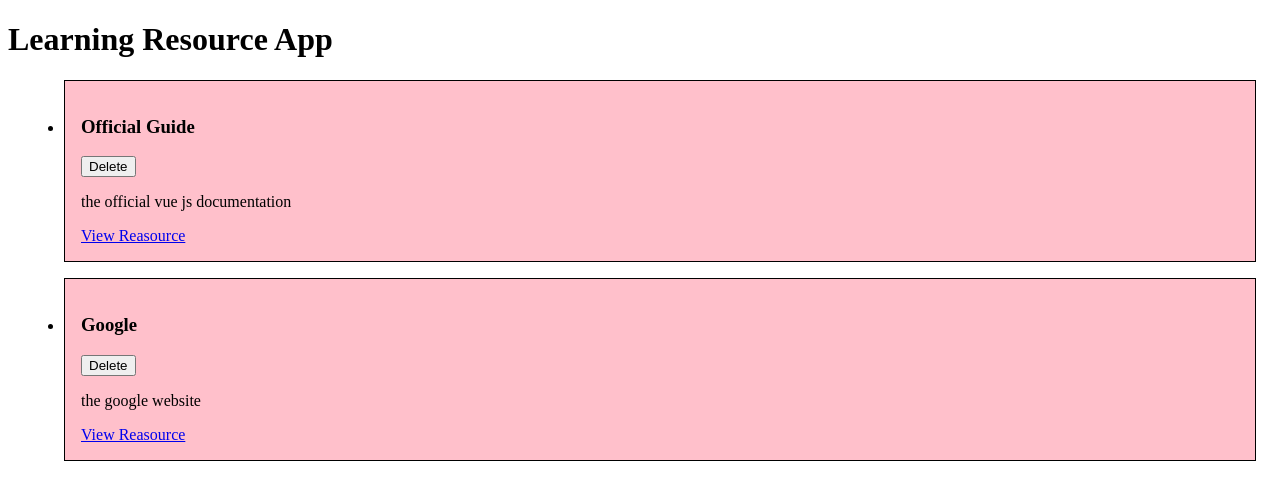
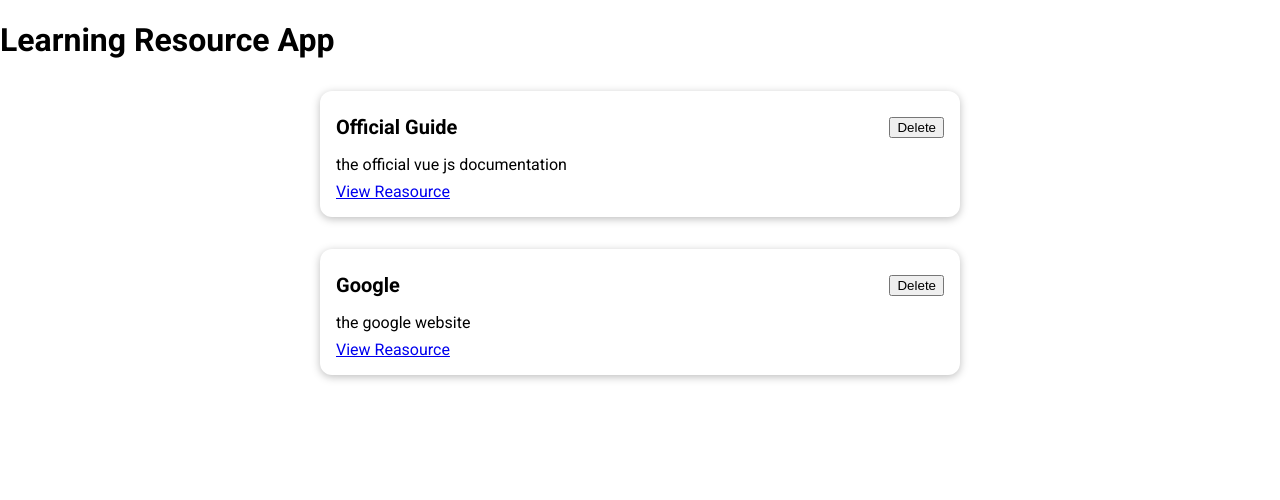
Before and after one commit to norhanreda/LearningResources, a Vue app: page / in a window 1280 px wide. Shown: the top 500 px of the page. Built offline with nearby package versions, Linux system fonts and the light colour scheme.

Commit message:
add base card

```diff
--- a/src/App.vue
+++ b/src/App.vue
@@ -40,5 +40,17 @@ export default {
 </script>
 
 <style>
+@import url('https://fonts.googleapis.com/css2?family=Roboto:wght@400;700&display=swap');
 
+* {
+  box-sizing: border-box;
+}
+
+html {
+  font-family: 'Roboto', sans-serif;
+}
+
+body {
+  margin: 0;
+}
 </style>
--- /dev/null
+++ b/src/components/UI/BaseCard.vue
@@ -0,0 +1,24 @@
+<template>
+ <div >
+<slot> </slot>
+</div>
+</template>
+
+<script>
+
+
+export default {
+
+};
+
+</script>
+
+<style scoped>
+div {
+  border-radius: 12px;
+  box-shadow: 0 2px 8px rgba(0, 0, 0, 0.26);
+  padding: 1rem;
+  margin: 2rem auto;
+  max-width: 40rem;
+}
+</style>
--- a/src/components/learn/LearningResource.vue
+++ b/src/components/learn/LearningResource.vue
@@ -1,35 +1,50 @@
 <template>
+<base-card>
   <li>
-    <div>
+
       <header>
         <h3> {{title}}</h3>
         <button>Delete</button>
       </header>
-    </div>
+
 
     <p> {{description}}</p>
     <nav>
       <a v-bind:href="link"> View Reasource</a>
     </nav>
   </li>
+  </base-card>
 </template>
 
 <script>
+import BaseCard from '../UI/BaseCard.vue';
+
 export default {
+  components: { BaseCard },
   props: ['title','description','link'],
 
 };
 </script>
 
 <style scoped>
-li
-{
-text-align: left;
-border: 0.1rem solid black;
-padding:1rem;
-margin: 1rem;
-background-color:pink;
+li {
+  margin: auto;
+  max-width: 40rem;
+}
 
+header {
+  display: flex;
+  justify-content: space-between;
+  align-items: center;
+}
+
+h3 {
+  font-size: 1.25rem;
+  margin: 0.5rem 0;
+}
+
+p {
+  margin: 0.5rem 0;
 }
 
 a:hover{
--- a/src/components/learn/StoredResources.vue
+++ b/src/components/learn/StoredResources.vue
@@ -27,7 +27,13 @@ export default {
 </script>
 
 <style scoped>
-
+ul {
+  list-style: none;
+  margin: 0;
+  padding: 0;
+  margin: auto;
+  max-width: 40rem;
+}
 
 
 
--- a/src/main.js
+++ b/src/main.js
@@ -1,4 +1,7 @@
 import { createApp } from 'vue'
 import App from './App.vue'
+import BaseCard from './components/UI/BaseCard.vue'
 
-createApp(App).mount('#app')
+const app=createApp(App);
+app.component('base-card',BaseCard);
+app.mount('#app')
```
